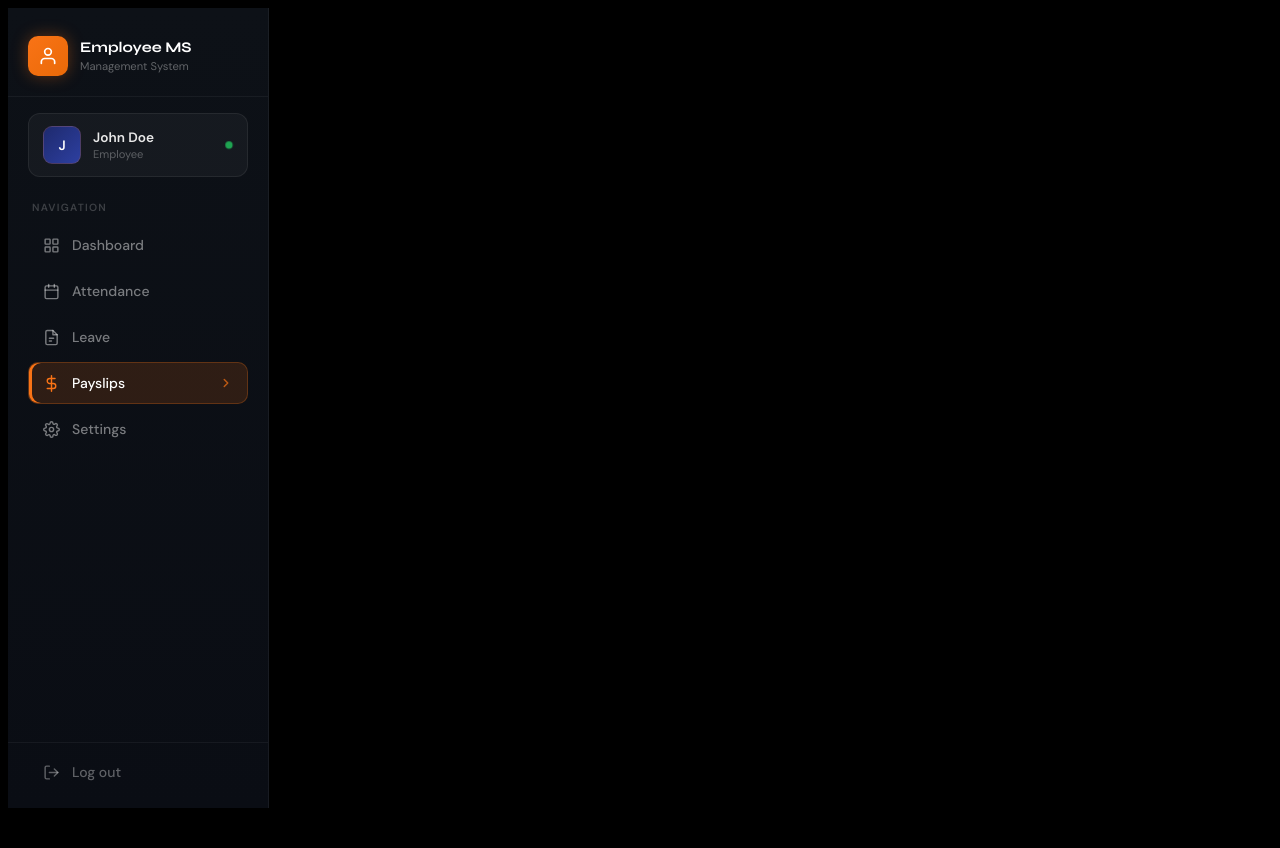
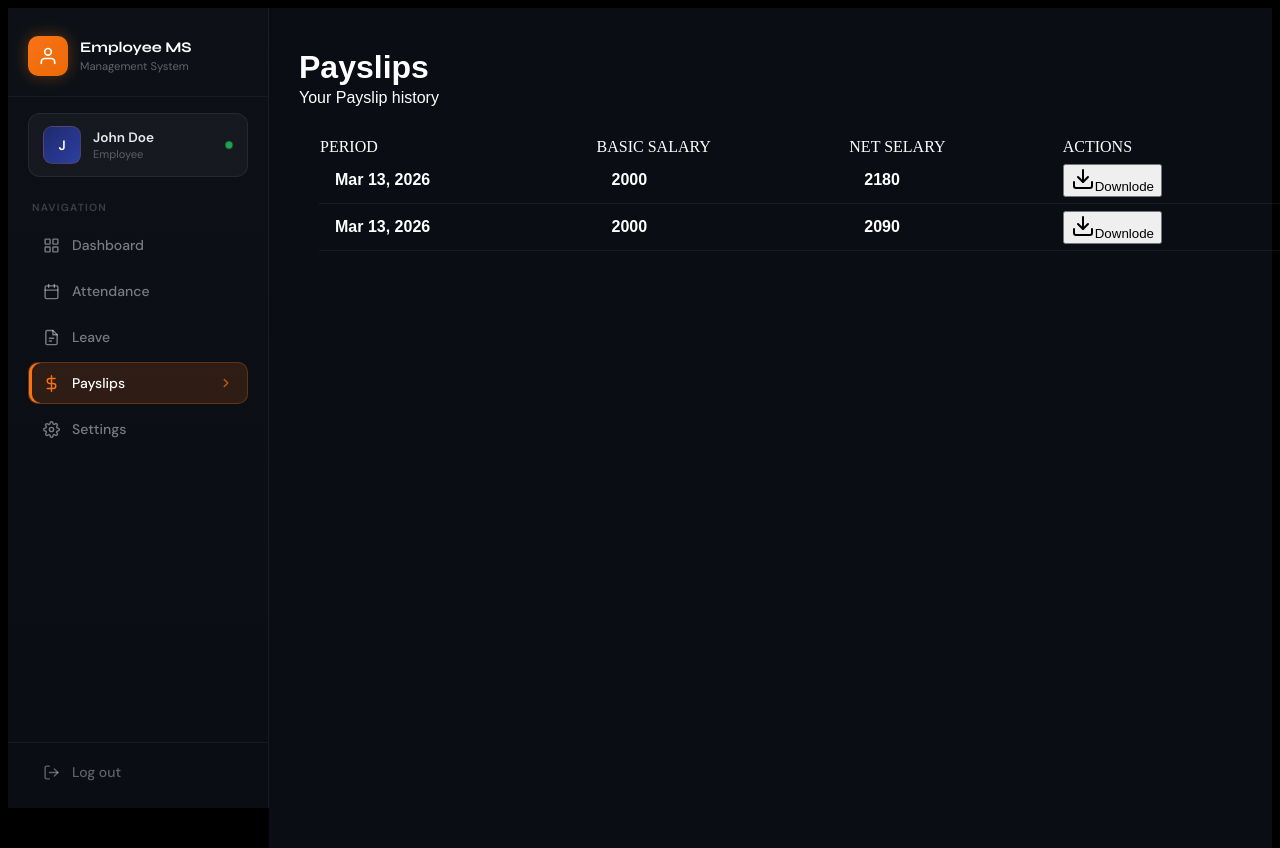
Before and after one commit to aniKet0753/Employee-Management-System, a Next.js app in the folder apps/web/: page /employe/payslip in a window 1280 px wide. Before the commit the page ends 816 px from the top, so only its background shows below. Built offline with nearby package versions, Linux system fonts and the light colour scheme.

Commit message:
done with Employee payslip UI

```diff
--- a/apps/web/app/component/Payslips.tsx
+++ b/apps/web/app/component/Payslips.tsx
@@ -1,10 +1,51 @@
 "use client";
+import { Download } from "lucide-react";
+import {dummyPayslipData} from "../assets/assets"
+  const employeeIds = "69b41439f8a807df391d7b52"; // Replace with logged-in user's ID
 
+
+
+
+const EmployeePyslip = dummyPayslipData.filter(
+  (iteam)=>
+    iteam.employeeId === employeeIds
+)
+
+console.log(EmployeePyslip );
 export default function Payslips() {
+
+const formateDate = (data:string) =>{
+  return new Date(data).toLocaleDateString("en-US",{
+    month:"short",
+    year:"numeric",
+    day:"numeric"
+  })
+}
+
   return (
-    <div>
-      <h1>Payslips</h1>
-      <p>This is the Payslips page.</p>
+    <div style={{ backgroundColor: "rgb(10, 13, 20)", height: "100%", width: "100%", padding: "20px" }}>
+      <h1 style={{color:"white" , marginLeft:"10px", marginBottom:"0px", fontFamily:"sans-serif"}}>Payslips</h1>
+      <p style={{color:"white" , marginTop:"3px",marginLeft:"10px", fontFamily:"sans-serif"}}>Your Payslip history</p>
+      <table  style={{ width: "100%", borderCollapse: "collapse", marginTop:"30px", marginLeft:"30px"}}>
+        <thead style={{color:"white"}}>
+         <tr>
+          <td >PERIOD</td>
+          <td>BASIC SALARY</td>
+          <td>NET SELARY</td>
+          <td>ACTIONS</td>
+         </tr>
+        </thead>
+        <tbody>
+          {EmployeePyslip.map((payslips)=>(
+            <tr style={{borderBottom:"1px solid rgba(255,255,255,0.06)",fontFamily:"sans-serif" , color:"white"}} key={payslips._id}>
+              <td style={{padding:"14px 16px", fontWeight:600}}>{formateDate(payslips.createdAt)}</td>
+              <td style={{padding:"14px 16px", fontWeight:600}}>{payslips.basicSalary}</td>
+              <td style={{padding:"14px 16px", fontWeight:600}}>{payslips.netSalary}</td>
+              <td><button><Download />Downlode</button></td>
+            </tr>
+          ))}
+        </tbody>
+      </table>
     </div>
   );
 }
```
